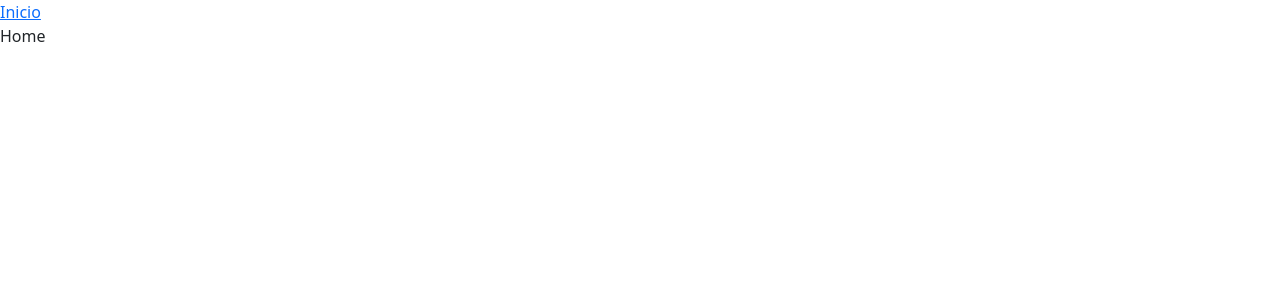
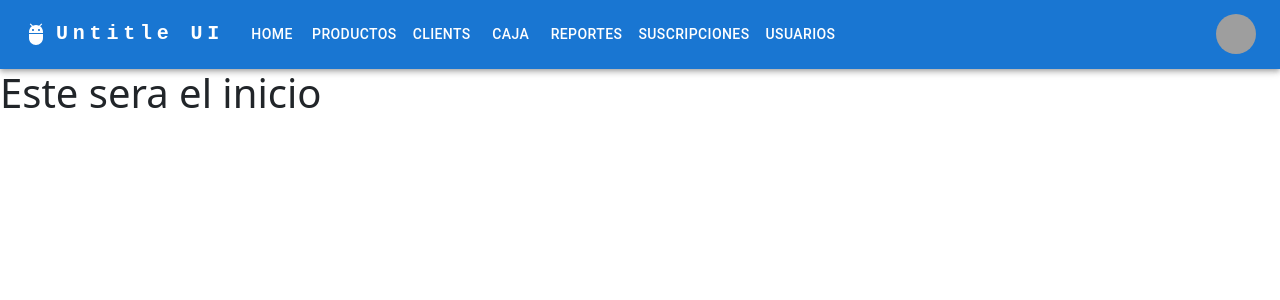
Before and after one commit to arvidjj/IngeSoft2-Frontend, a React (Vite) app: page /home in a window 1280 px wide. Shown: the top 300 px of the page. Built offline with nearby package versions, Linux system fonts and the light colour scheme; grey boxes are pictures that could not be loaded.

Commit message:
Primer commint y NavBar

```diff
--- a/package.json
+++ b/package.json
@@ -10,6 +10,10 @@
     "preview": "vite preview"
   },
   "dependencies": {
+    "@emotion/react": "^11.11.3",
+    "@emotion/styled": "^11.11.0",
+    "@mui/icons-material": "^5.15.10",
+    "@mui/material": "^5.15.10",
     "axios": "^1.6.7",
     "bootstrap": "^5.3.3",
     "react": "^18.2.0",
--- a/src/components/layout/Layout.jsx
+++ b/src/components/layout/Layout.jsx
@@ -1,12 +1,15 @@
 import React from 'react'
 import { Link, Outlet } from 'react-router-dom'
+import NavBar from './NavBar'
 
-const Layout = () => {
+const Layout = ({children}) => {
   return (
-    <div>
-        <Link to='/home'>Inicio</Link>
-        <Outlet/>
-    </div>
+    <>
+        <NavBar />
+        {children}
+
+        {/**Footer en caso de ser necesario */}
+    </>
   )
 }
 
--- /dev/null
+++ b/src/components/layout/NavBar.jsx
@@ -0,0 +1,177 @@
+import * as React from "react";
+import AppBar from "@mui/material/AppBar";
+import Box from "@mui/material/Box";
+import Toolbar from "@mui/material/Toolbar";
+import IconButton from "@mui/material/IconButton";
+import Typography from "@mui/material/Typography";
+import Menu from "@mui/material/Menu";
+import MenuIcon from "@mui/icons-material/Menu";
+import Container from "@mui/material/Container";
+import Avatar from "@mui/material/Avatar";
+import Button from "@mui/material/Button";
+import Tooltip from "@mui/material/Tooltip";
+import MenuItem from "@mui/material/MenuItem";
+import AdbIcon from "@mui/icons-material/Adb";
+
+import { Link } from "react-router-dom";
+
+const pages = [
+  "Home",
+  "Productos",
+  "Clients",
+  "Caja",
+  "Reportes",
+  "Suscripciones",
+  "Usuarios",
+];
+const settings = ["Profile", "Account", "Dashboard", "Logout"];
+
+function NavBar() {
+  const [anchorElNav, setAnchorElNav] = React.useState(null);
+  const [anchorElUser, setAnchorElUser] = React.useState(null);
+
+  const handleOpenNavMenu = (event) => {
+    setAnchorElNav(event.currentTarget);
+  };
+  const handleOpenUserMenu = (event) => {
+    setAnchorElUser(event.currentTarget);
+  };
+
+  const handleCloseNavMenu = () => {
+    setAnchorElNav(null);
+  };
+
+  const handleCloseUserMenu = () => {
+    setAnchorElUser(null);
+  };
+
+  return (
+    <AppBar position="static">
+      <Container maxWidth="xl">
+        <Toolbar disableGutters>
+          <AdbIcon sx={{ display: { xs: "none", md: "flex" }, mr: 1 }} />
+          <Typography
+            variant="h6"
+            noWrap
+            component="a"
+            href="#app-bar-with-responsive-menu"
+            sx={{
+              mr: 2,
+              display: { xs: "none", md: "flex" },
+              fontFamily: "monospace",
+              fontWeight: 700,
+              letterSpacing: ".3rem",
+              color: "inherit",
+              textDecoration: "none",
+            }}
+          >
+            Untitle UI
+          </Typography>
+
+          <Box sx={{ flexGrow: 1, display: { xs: "flex", md: "none" } }}>
+            <IconButton
+              size="large"
+              aria-label="account of current user"
+              aria-controls="menu-appbar"
+              aria-haspopup="true"
+              onClick={handleOpenNavMenu}
+              color="inherit"
+            >
+              <MenuIcon />
+            </IconButton>
+            <Menu
+              id="menu-appbar"
+              anchorEl={anchorElNav}
+              anchorOrigin={{
+                vertical: "bottom",
+                horizontal: "left",
+              }}
+              keepMounted
+              transformOrigin={{
+                vertical: "top",
+                horizontal: "left",
+              }}
+              open={Boolean(anchorElNav)}
+              onClose={handleCloseNavMenu}
+              sx={{
+                display: { xs: "block", md: "none" },
+              }}
+            >
+              {pages.map((page) => (
+                <MenuItem key={page} onClick={handleCloseNavMenu}>
+                  <Typography textAlign="center">{page}</Typography>
+                </MenuItem>
+              ))}
+            </Menu>
+          </Box>
+          <AdbIcon sx={{ display: { xs: "flex", md: "none" }, mr: 1 }} />
+          <Typography
+            variant="h5"
+            noWrap
+            component="a"
+            href="#app-bar-with-responsive-menu"
+            sx={{
+              mr: 2,
+              display: { xs: "flex", md: "none" },
+              flexGrow: 1,
+              fontFamily: "monospace",
+              fontWeight: 700,
+              letterSpacing: ".3rem",
+              color: "inherit",
+              textDecoration: "none",
+            }}
+          >
+            LOGO
+          </Typography>
+          <Box sx={{ flexGrow: 1, display: { xs: "none", md: "flex" } }}>
+            {pages.map((page) => (
+              <Link
+                to={`/${page.toLowerCase()}`}
+                key={page}
+                style={{ textDecoration: "none" }}
+              >
+                <Button
+                  sx={{ my: 2, color: "white", display: "block" }}
+                  onClick={handleCloseNavMenu}
+                >
+                  {page}
+                </Button>
+              </Link>
+            ))}
+          </Box>
+
+          <Box sx={{ flexGrow: 0 }}>
+            <Tooltip title="Open settings">
+              <IconButton onClick={handleOpenUserMenu} sx={{ p: 0 }}>
+                <Avatar alt="Remy Sharp" src="/static/images/avatar/2.jpg" />
+              </IconButton>
+            </Tooltip>
+            <Menu
+              sx={{ mt: "45px" }}
+              id="menu-appbar"
+              anchorEl={anchorElUser}
+              anchorOrigin={{
+                vertical: "top",
+                horizontal: "right",
+              }}
+              keepMounted
+              transformOrigin={{
+                vertical: "top",
+                horizontal: "right",
+              }}
+              open={Boolean(anchorElUser)}
+              onClose={handleCloseUserMenu}
+            >
+              {settings.map((setting) => (
+                <MenuItem key={setting} onClick={handleCloseUserMenu}>
+                  <Typography textAlign="center">{setting}</Typography>
+                </MenuItem>
+              ))}
+            </Menu>
+          </Box>
+        </Toolbar>
+      </Container>
+    </AppBar>
+  );
+}
+export default NavBar;
--- a/src/main.jsx
+++ b/src/main.jsx
@@ -1,24 +1,22 @@
 import React from "react";
-import ReactDOM from "react-dom/client";
-import { RouterProvider, createBrowserRouter } from "react-router-dom";
+import { createRoot } from "react-dom";
+import { BrowserRouter as Router, Route, Routes } from "react-router-dom";
 import Home from "./pages/Home";
+import Clients from "./pages/clients/Clients";
 import PageNotFound from "./pages/PageNotFound";
 import Layout from "./components/layout/Layout";
 
-const router = createBrowserRouter([{
-  path:"/",
-  element:<Layout/>,
-  errorElement:<PageNotFound/>,
-  children:[
-    {
-      path:"home",
-      element:<Home/>
-    },
-  ]
-}]);
-
-ReactDOM.createRoot(document.getElementById("root")).render(
+createRoot(document.getElementById("root")).render(
   <React.StrictMode>
-    <RouterProvider router={router} />
+    <Router>
+      <Layout>
+        <Routes>
+          <Route path="/" element={<Home />} /> {/* Ruta raíz */}
+          <Route path="/home" element={<Home />} /> {/* Ruta de la página de inicio */}
+          <Route path="/clients" element={<Clients />} /> {/* Ruta de clientes */}
+          <Route path="*" element={<PageNotFound />} /> {/* Ruta de página no encontrada */}
+        </Routes>
+      </Layout>
+    </Router>
   </React.StrictMode>
 );
--- a/src/pages/Home.jsx
+++ b/src/pages/Home.jsx
@@ -1,9 +1,11 @@
 import React from 'react'
 
 const Home = () => {
+
   return (
-    <div>Home</div>
+    <div><h1>Este sera el inicio</h1></div>
+
   )
 }
 
-export default Home
+export default Home;
--- /dev/null
+++ b/src/pages/clients/Clients.jsx
@@ -0,0 +1,9 @@
+import React from 'react'
+
+const Clients = () => {
+  return (
+    <div><h1>Aca estaran los Clientes</h1></div>
+  )
+}
+
+export default Clients;
```
Also changed, not shown: 1 other file (tests, documents, lock files or other folders).
